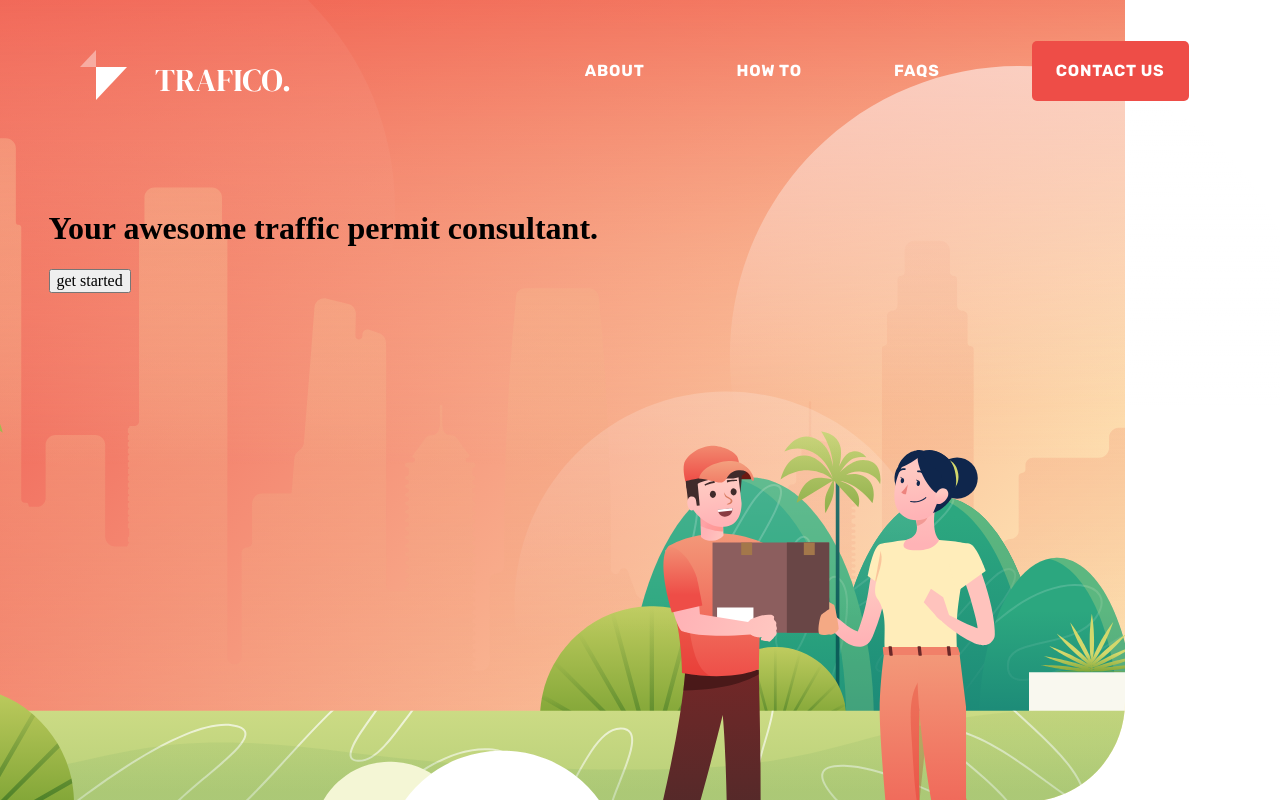
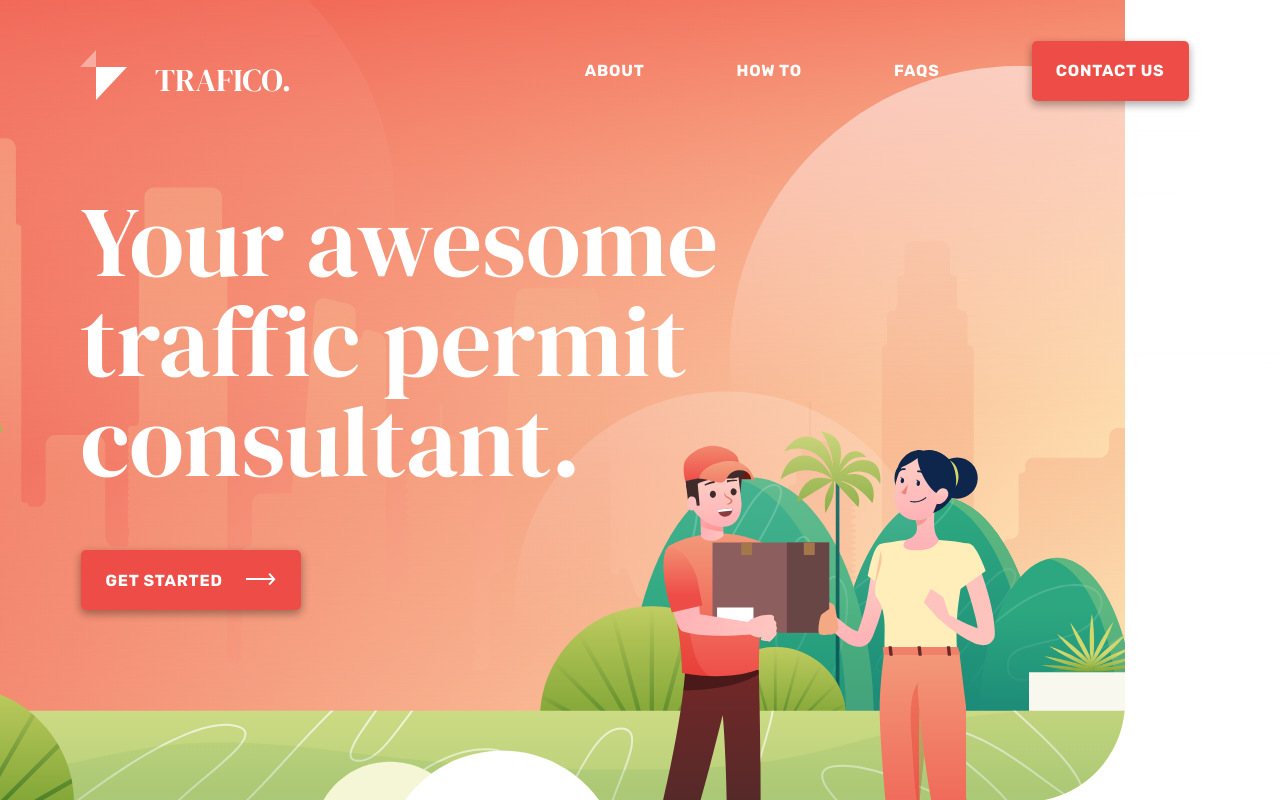
Before and after one commit to sasaBej/trafico-react, a React (Create React App) app: page / in a window 1280 px wide. Shown: the top 800 px of the page. Built offline with nearby package versions, Linux system fonts and the light colour scheme.

Commit message:
add header-hero

```diff
--- a/src/components/Header.jsx
+++ b/src/components/Header.jsx
@@ -37,14 +37,17 @@ function Header() {
                     </nav>
                 </div>
             </div>
-            <div className="hero">
-                <div className="container">
-                    <div className="top__content">
-                        <h1 className="top__content-title">Your awesome traffic permit consultant.</h1>
-                        <button className="top__content-btn btn__orange ">get started</button>
+            <div className="hero__container">
+                <div className="hero">
+                    <div className="container">
+
+                        <h1 className="hero__title">Your awesome traffic permit consultant.</h1>
+                        <button className="hero__btn btn__orange ">get started</button>
+
                     </div>
                 </div>
             </div>
+
         </header>
     )
 }
--- a/src/scss/app.scss
+++ b/src/scss/app.scss
@@ -11,3 +11,31 @@
     // overflow: hidden;
 
 }
+
+.btn__orange {
+    text-transform: uppercase;
+    font-family: Rubik;
+    font-weight: 700;
+    font-size: 16px;
+    line-height: 19px;
+    letter-spacing: 0.05em;
+    color: #fff;
+    padding: 21px 25px 20px 25px;
+    border-radius: 5px;
+    background-color: #EE4D47;
+    border: none;
+    cursor: pointer;
+    transition-duration: 0.4s;
+    box-shadow: 0 4px 8px 0 rgba(0,0,0,0.2), 0 3px 10px 0 rgba(0,0,0,0.19);
+    &::after {
+        content: url(../assets/img/union.svg);
+        padding-left: 23px;
+    }
+    &:hover{
+        opacity: 1.2;
+        box-shadow: 0 12px 16px 0 rgba(0,0,0,0.24),0 17px 50px 0 rgba(0,0,0,0.19);
+    }
+    &:active {
+        transform: translateY(2px);
+    }
+}
--- a/src/scss/components/_header.scss
+++ b/src/scss/components/_header.scss
@@ -13,8 +13,7 @@
 }
 .nav {
     display: flex;
-    // justify-content: space-between;
-    // max-width: 574px;
+    justify-content: space-between;
     flex-wrap: wrap;
     // white-space: nowrap;
     transform: translateY(-5px);
@@ -23,15 +22,16 @@
         padding: 0;
         list-style-type: none;
         margin-right: 92px;
-        // display: inline-block;
-        // &:nth-of-type(3){
-        //     margin-right: 71px;
-        // }
-        // &:nth-of-type(2){
-        //     margin-right: 104px;
-        // }
+        display: inline-block;
         &:last-child{
             margin-right: 43px;
+        }
+        &:hover{
+            opacity: 1.2;
+
+        }
+        &:active {
+            transform: translateY(2px);
         }
     }
     &__link {
@@ -49,16 +49,39 @@
             padding: 20px 24px 21px;
             background-color: #EE4D47;
             border-radius: 5px;
+            transition-duration: 0.4s;
+            box-shadow: 0 4px 8px 0 rgba(0,0,0,0.2), 0 3px 10px 0 rgba(0,0,0,0.19);
+            &:hover {
+                opacity: 1.2;
+                box-shadow: 0 12px 16px 0 rgba(0,0,0,0.24),0 17px 50px 0 rgba(0,0,0,0.19);
+            }
+            &:active {
+                box-shadow: 0 12px 16px 0 rgba(0,0,0,0.24),0 17px 50px 0 rgba(0,0,0,0.19);
+            }
         }
     }
 }
-
+.hero__container {
+    margin: 0 auto;
+    max-width: 1600px;
+}
 .hero {
-    padding-top: 189px;
-    padding-bottom: 100px;
+    padding-top: 124px;
+    padding-left: 64px;
     min-height: 951px;
     background-image: url(../../assets/img/top_scene.svg);
     background-position: center;
     background-repeat: no-repeat;
     background-size: cover;
+    &__title{
+        max-width: 741px;
+        font-family: DM Serif Display;
+        font-weight: 400;
+        font-size: 100px;
+        line-height: 100%;
+        color: #fff;
+    }
+    &__btn {
+        transform: translateY(-8px);
+    }
 }
```
